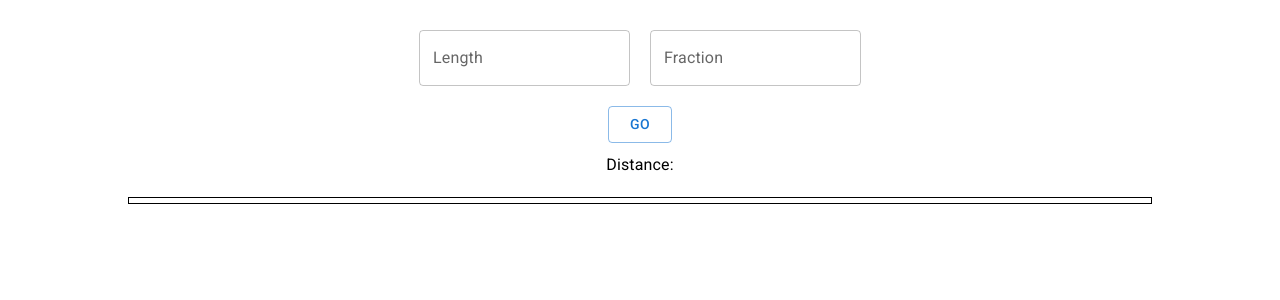
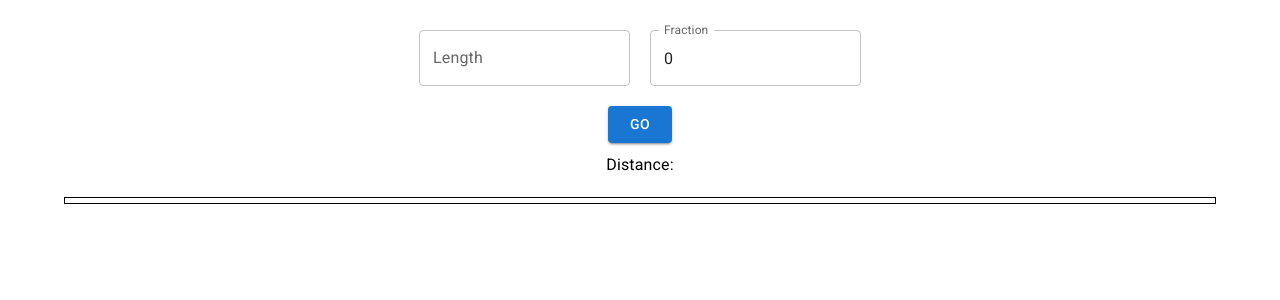
Before and after one commit to danielh70/pcalcu, a React (Create React App) app: page / in a window 1280 px wide. Shown: the top 300 px of the page. Built offline with nearby package versions, Linux system fonts and the light colour scheme.

Commit message:
fixed frame scaling

```diff
--- a/src/App.css
+++ b/src/App.css
@@ -8,23 +8,22 @@
 }
 
 .frame-container {
-  height: 30px;
+  display: flex;
+
   width: 80%;
-  margin: auto;
-  /* text-align: center; */
+
+  text-align: center;
 }
 
 .frame {
-  /* text-align: center; */
   display: flex;
   height: 5px;
   border: 1px solid black;
 }
 
 .frame-mark {
+  display: flex;
   text-align: center;
   height: 15px;
   border-left: 1px solid red;
-
-  /* position: absolute; */
 }
--- a/src/App.js
+++ b/src/App.js
@@ -18,7 +18,7 @@ const Fraction = require('fraction.js');
 function App() {
   let [length, setLength] = React.useState('');
   let [totalLength, setTotalLength] = React.useState();
-  let [fraction, setFraction] = React.useState('');
+  let [fraction, setFraction] = React.useState('0');
   let [distance, setDistance] = React.useState('');
   let [locs, setLocs] = React.useState({
     decimal: [],
@@ -55,7 +55,13 @@ function App() {
         }
 
         // adds user entered length together into one number
-        let totalLength = Fraction(length).add(fraction).valueOf();
+        let totalLength;
+
+        if (fraction.length) {
+          totalLength = Fraction(length).add(fraction).valueOf();
+        } else {
+          totalLength = Fraction(length).valueOf();
+        }
 
         if (length < 30) return;
 
@@ -118,7 +124,7 @@ function App() {
 
       <br />
 
-      <Button className='margin-10' variant='outlined' onClick={calculate}>
+      <Button className='margin-10' variant='contained' onClick={calculate}>
         Go
       </Button>
 
--- a/src/components/Frame.js
+++ b/src/components/Frame.js
@@ -1,10 +1,12 @@
 import React from 'react';
 import Typography from '@mui/material/Typography';
+import Box from '@mui/material/Box';
+import Container from '@mui/material/Container';
 import '../App.css';
 
 export default function Frame(props) {
   return (
-    <div className='frame-container'>
+    <Container>
       <div className='frame'>
         {props.locs.decimal.map((el, i) => {
           return (
@@ -13,11 +15,15 @@ export default function Frame(props) {
               style={{
                 left: `${(el / props.totalLength) * 100}%`,
                 position: 'relative',
+                display: 'flex',
+                justifyContent: 'center',
               }}
             >
-              <i style={{ position: 'absolute' }} className='fa-light fa-pipe'>
-                <br />
-                <Typography key={i} fontSize='.5rem'>
+              <i
+                style={{ position: 'absolute', margin: '0px auto' }}
+                className='fa-light fa-pipe'
+              >
+                <Typography key={i} fontSize='10px'>
                   {props.locs.fraction[i]}
                 </Typography>
               </i>
@@ -25,6 +31,6 @@ export default function Frame(props) {
           );
         })}
       </div>
-    </div>
+    </Container>
   );
 }
```
